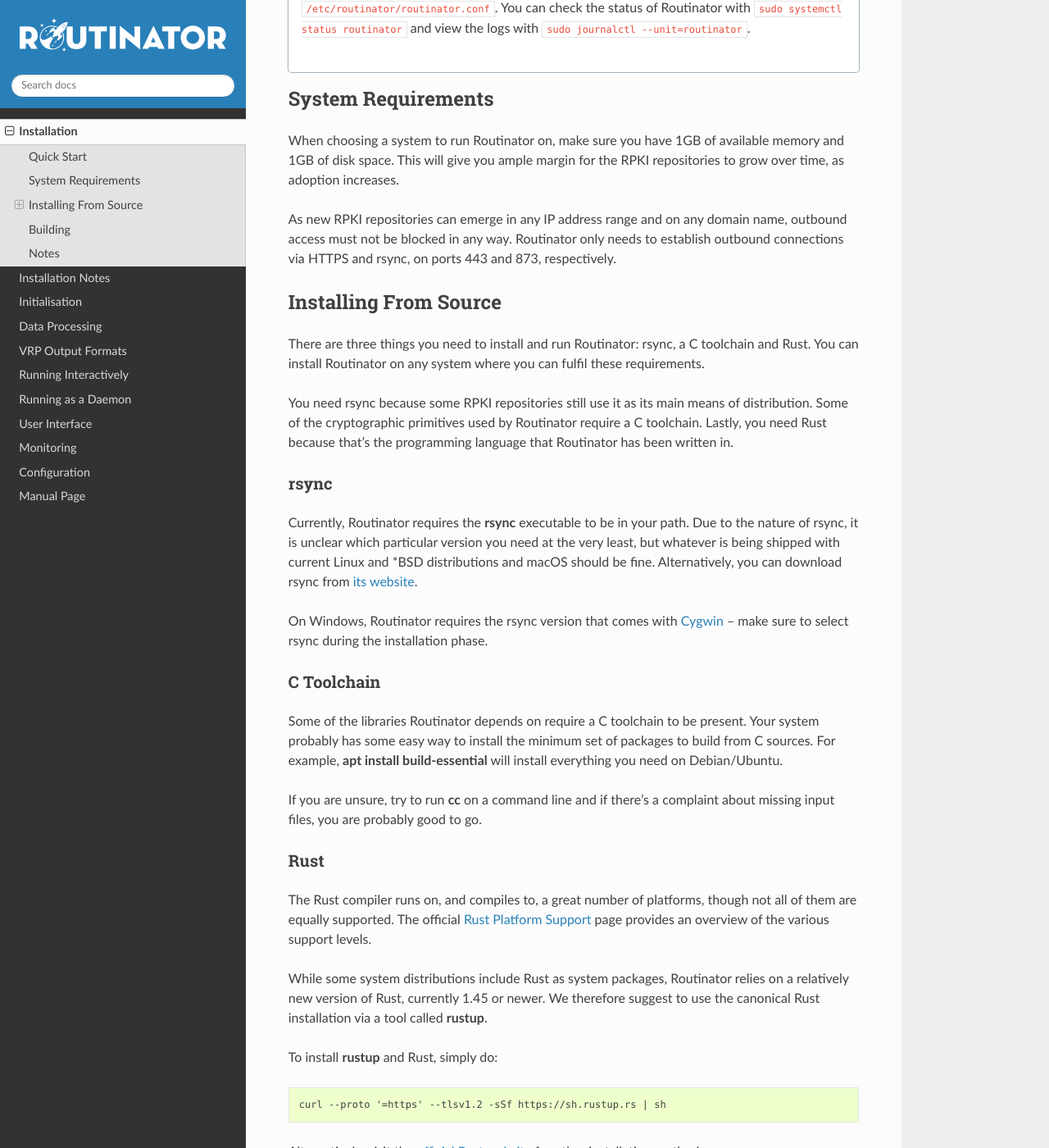
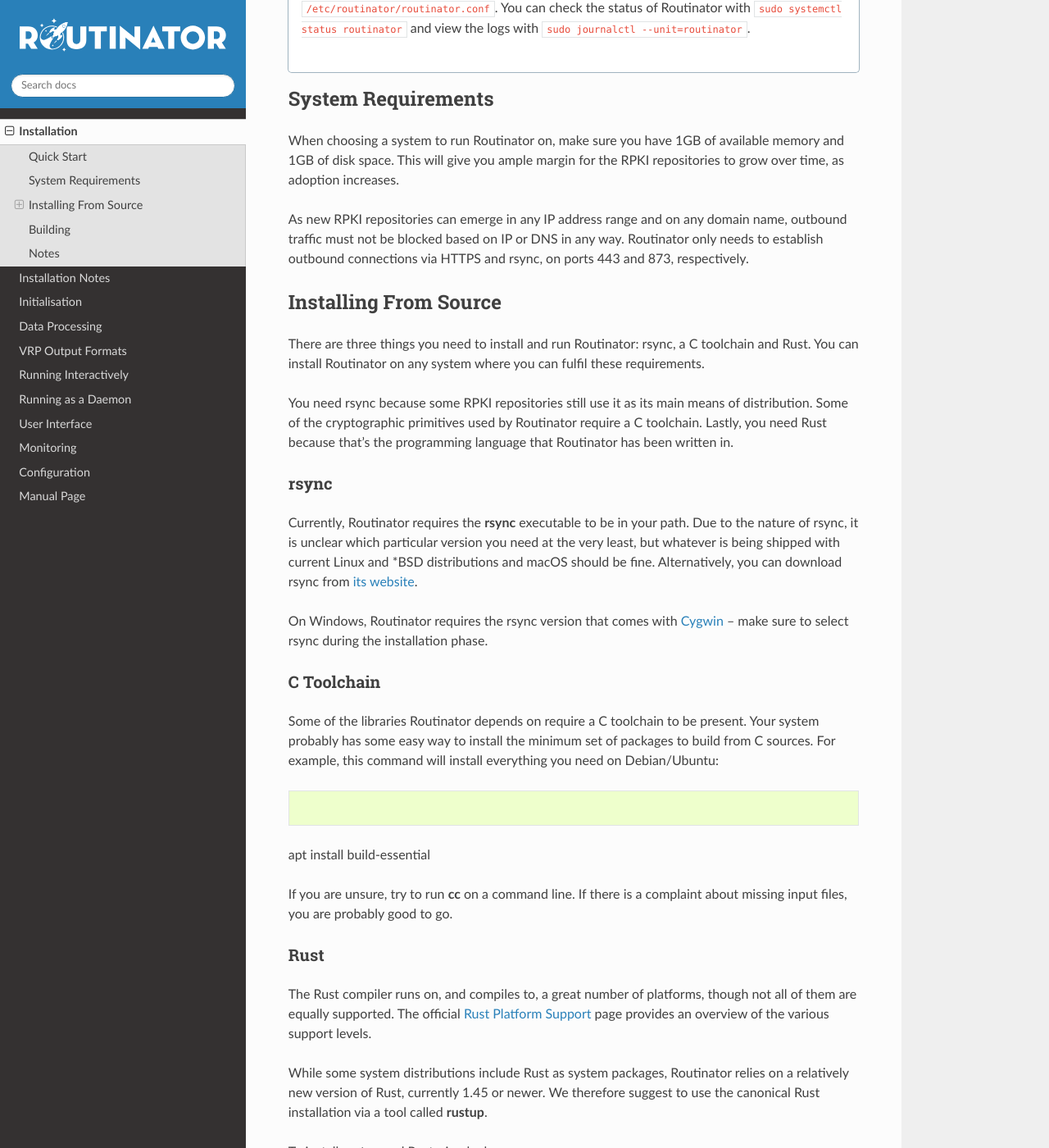
Before and after one commit to NLnetLabs/routinator, a Sphinx documentation site: the page built from source/installation.rst, in a window 1280 px wide and 1400 px high, scrolled down 1005 px. Shown: the whole window at 82% size. Built offline with Sphinx 7.4.7 and the Read the Docs theme 2.0.0, drawn with Linux system fonts in a browser that asks for light colours; the version number could not be read and is left out; some of the changed text lies outside the part shown.

```diff
--- a/source/configuration.rst
+++ b/source/configuration.rst
@@ -117,6 +117,8 @@ can start Routinator with:
 
    routinator server
 
+.. _doc_routinator_local_exceptions:
+
 Applying Local Exceptions
 -------------------------
 
--- a/source/installation.rst
+++ b/source/installation.rst
@@ -113,9 +113,9 @@ available memory and 1GB of disk space. This will give you ample margin for
 the RPKI repositories to grow over time, as adoption increases.
 
 As new RPKI repositories can emerge in any IP address range and on any domain
-name, outbound access must not be blocked in any way. Routinator only needs to
-establish outbound connections via HTTPS and rsync, on ports 443 and 873,
-respectively.
+name, outbound traffic must not be blocked based on IP or DNS in any way.
+Routinator only needs to establish outbound connections via HTTPS and rsync, on
+ports 443 and 873, respectively.
 
 Installing From Source
 ----------------------
@@ -145,22 +145,25 @@ installation phase.
 C Toolchain
 """""""""""
 
-Some of the libraries Routinator depends on require a C toolchain to be
-present. Your system probably has some easy way to install the minimum
-set of packages to build from C sources. For example,
-:command:`apt install build-essential` will install everything you need on
-Debian/Ubuntu.
+Some of the libraries Routinator depends on require a C toolchain to be present.
+Your system probably has some easy way to install the minimum set of packages to
+build from C sources. For example, this command will install everything you need
+on Debian/Ubuntu:
 
-If you are unsure, try to run :command:`cc` on a command line and if there’s a
+.. code-block:: text
+
+apt install build-essential
+
+If you are unsure, try to run :command:`cc` on a command line. If there is a
 complaint about missing input files, you are probably good to go.
 
 Rust
 """"
 
-The Rust compiler runs on, and compiles to, a great number of platforms,
-though not all of them are equally supported. The official `Rust
-Platform Support <https://forge.rust-lang.org/platform-support.html>`_
-page provides an overview of the various support levels.
+The Rust compiler runs on, and compiles to, a great number of platforms, though
+not all of them are equally supported. The official `Rust Platform Support
+<https://doc.rust-lang.org/nightly/rustc/platform-support.html>`_ page provides
+an overview of the various support levels.
 
 While some system distributions include Rust as system packages,
 Routinator relies on a relatively new version of Rust, currently 1.45 or
@@ -185,7 +188,7 @@ You can update your Rust installation later by running:
 Building
 --------
 
-The easiest way to get Routinator is to leave it to cargo by saying:
+The easiest way to get Routinator is to leave it to Cargo by saying:
 
 .. code-block:: text
 
@@ -202,7 +205,7 @@ If you want to update an installed version, you run the same command but add the
 :option:`--force` option to approve overwriting the installed version.
 
 The command will build Routinator and install it in the same directory that
-cargo itself lives in, likely ``$HOME/.cargo/bin``. This means Routinator will
+Cargo itself lives in, likely ``$HOME/.cargo/bin``. This means Routinator will
 be in your path, too.
 
 Notes
```
Also changed, not shown: other parts of source/installation.rst (+1 -1 lines), source/installation-notes.rst (+6 -6 lines), source/manual-page.rst (+4 -4 lines), source/output-formats.rst (+4 -3 lines).
